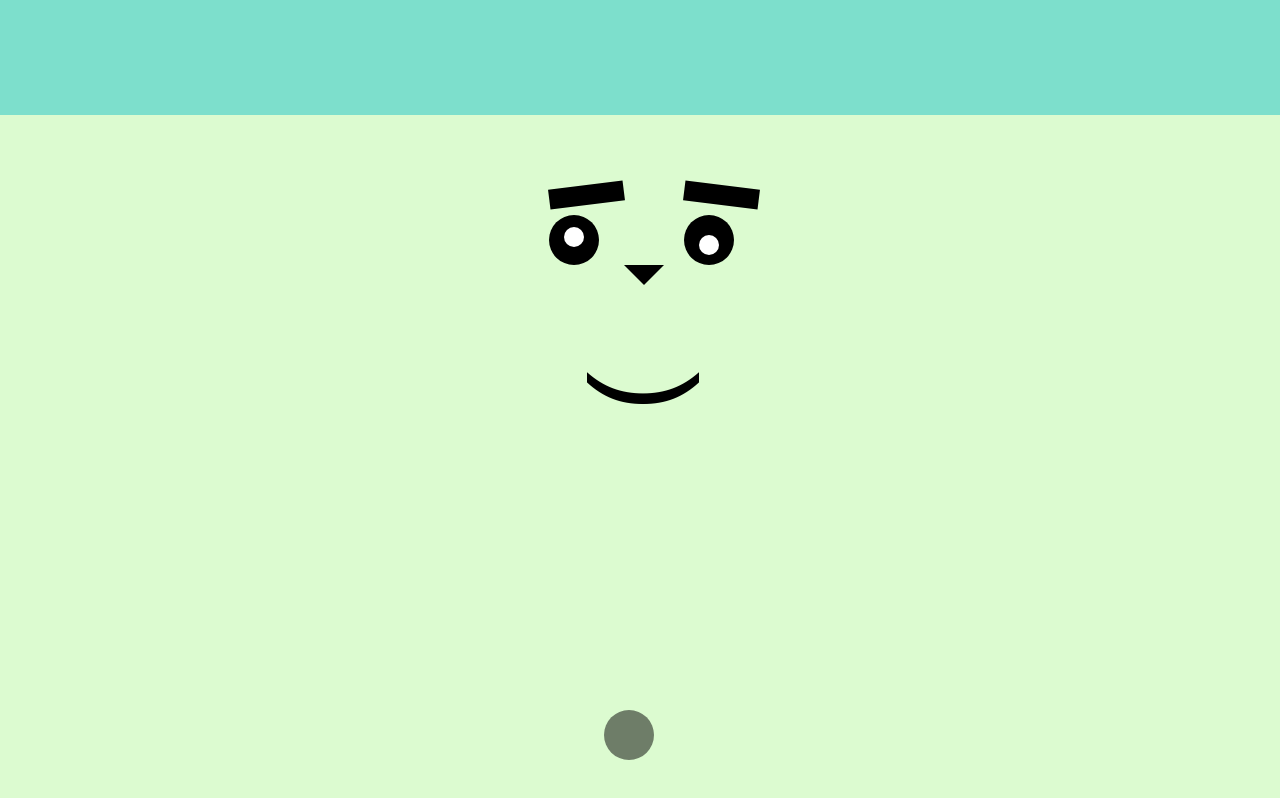
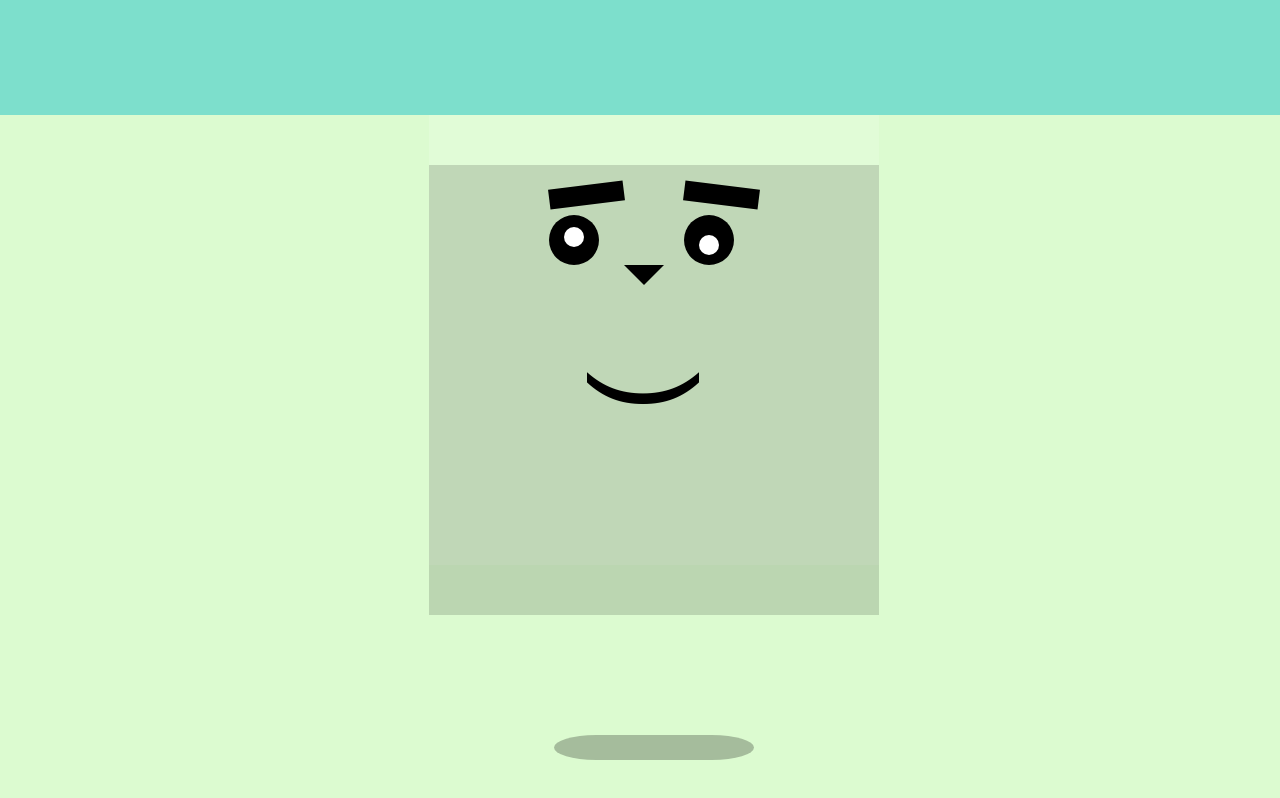
Before and after one commit to v4/tnw-2016, a plain HTML site: page app/index.html in a window 1280 px wide. Drawn offline with Linux system fonts and the light colour scheme; a web font is replaced by a local one.

Commit message:
sorry jaimy, I couldn`t resist adding in a shadow ;)....

```diff
--- a/app/css/face.css
+++ b/app/css/face.css
@@ -54,7 +54,7 @@
   -moz-animation:    FACE-ANIM-HOVER-LEFT-RIGHT 7s infinite; /* Fx 5+ */
   -o-animation:      FACE-ANIM-HOVER-LEFT-RIGHT 7s infinite; /* Opera 12+ */
   animation:         FACE-ANIM-HOVER-LEFT-RIGHT 7s infinite; /* IE 10+, Fx 29+ */
-  // background: rgba(255, 0, 0, 0.1);
+  background: rgba(255, 255, 255, 0.15);
 }
 
 .face {
@@ -68,17 +68,19 @@
   -moz-animation:    FACE-ANIM-HOVER-UP-AND-DOWN 11s infinite; /* Fx 5+ */
   -o-animation:      FACE-ANIM-HOVER-UP-AND-DOWN 11s infinite; /* Opera 12+ */
   animation:         FACE-ANIM-HOVER-UP-AND-DOWN 11s infinite; /* IE 10+, Fx 29+ */
-  // background: rgba(0, 0, 0, 0.1);
+  background: rgba(0, 0, 0, 0.15);
 }
 
 .face-shadow {
-  width: 50px;
-  height: 50px;
-  margin-left: 175px;
-  border-radius: 50%;
-  background: rgba(0, 0, 0, 0.5);
+  margin-left: 125px;
+  background: rgba(0, 0, 0, 0.25);
   position: fixed;
   bottom: 5%;
+  width: 200px;
+  height: 25px;
+  -moz-border-radius: 100px / 30px;
+  -webkit-border-radius: 100px / 30px;
+  border-radius: 100px / 30px;
 }
 
 .face-item {
@@ -118,7 +120,6 @@
   height: 50px;
   border-radius: 50%;
   /* width and height can be anything, as long as they're equal */
-  // transition: all 0.5s;
 }
 
 .eye-left {
```
Also changed, not shown: app/css/shapes.css (+9 -0 lines).
